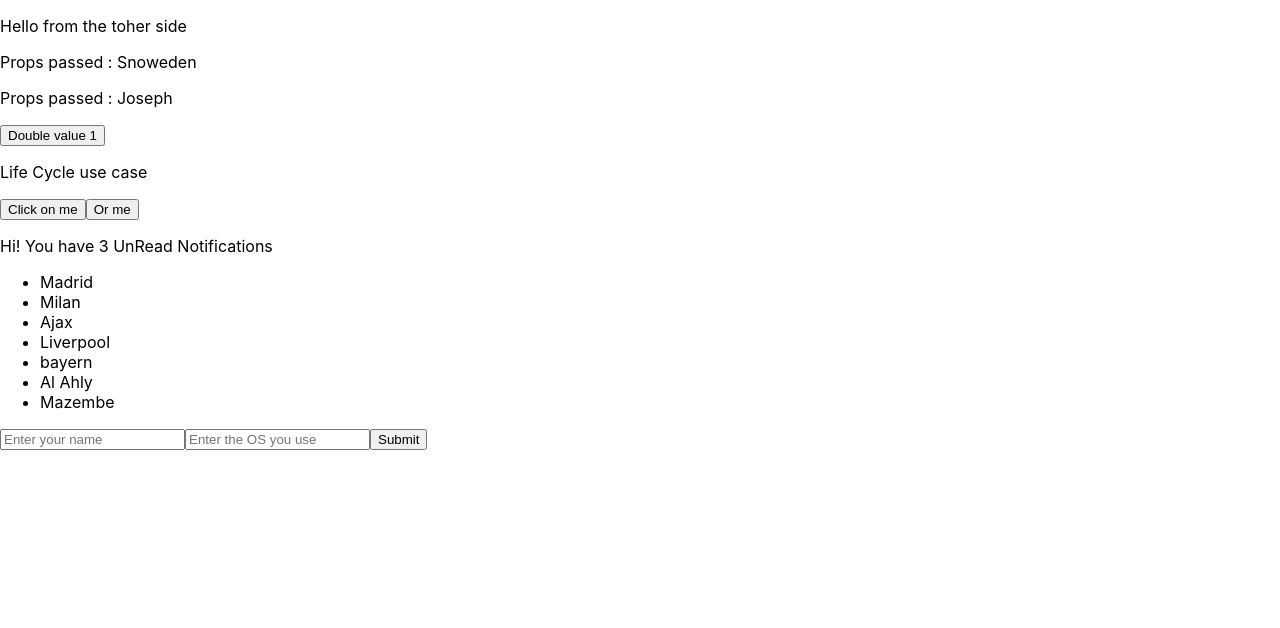
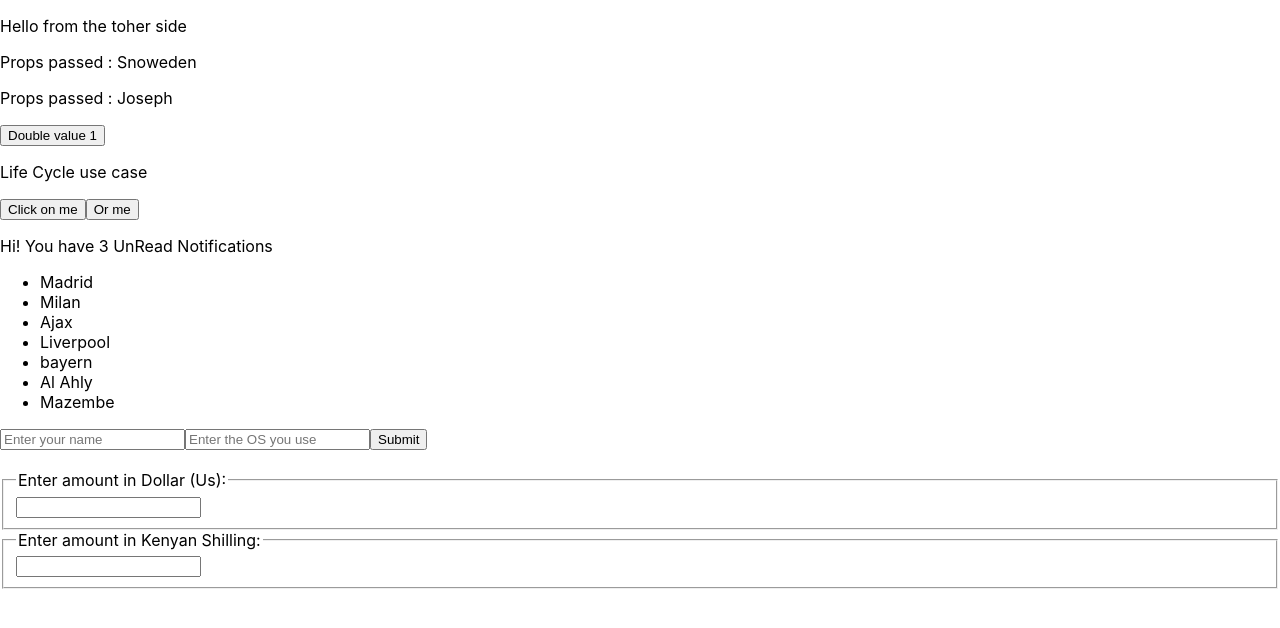
Before and after one commit to berna39/reactjs_fundamental, a React (Create React App) app: page / in a window 1280 px wide. Shown: the top 628 px of the page. Built offline with nearby package versions, Linux system fonts and the light colour scheme.

Commit message:
Little money converter

```diff
--- /dev/null
+++ b/src/components/CurrencyInputComponent.js
@@ -0,0 +1,30 @@
+import React from "react";
+
+const currencies = {
+    usd: 'Dollar (Us)',
+    ksh: 'Kenyan Shilling'
+};
+
+class CurrencyInputComponent extends React.Component{
+    constructor(props){
+        super(props);
+        this.state = { amount: '' };
+
+        this.handleChange = this.handleChange.bind(this);
+    }
+
+    handleChange(e){
+        this.setState({ amount: e.target.value});
+    }
+
+    render(){
+        return(<div>
+                    <fieldset>
+                        <legend>Enter amount in {currencies[this.props.currency]}:</legend>
+                        <input value={this.state.amount} onChange={this.handleChange} />
+                    </fieldset>
+                </div>);
+    }
+}
+
+export default CurrencyInputComponent;
--- /dev/null
+++ b/src/components/MoneyConverterComponent.js
@@ -0,0 +1,39 @@
+import React from "react";
+import CurrencyInputComponent from "./CurrencyInputComponent";
+
+function dollardToKsh(dollar){
+    return dollar * 120.05;
+}
+
+function kshToDollar(ksh){
+    return ksh / 120.05;
+}
+
+function doCovert(amount, conversion){
+    let value = parseFloat(amount);
+    if(Number.NaN(value)){
+        return '';
+    }
+
+    let output = conversion(value);
+    let rounded = Math.round(value * 1000) / 1000;
+    return rounded.toString();
+}
+
+class MoneyConverterComponent extends React.Component{
+    constructor(props){
+        super(props);
+    }
+
+    render(){
+        return(
+            <div>
+                <br />
+                <CurrencyInputComponent currency="usd"/>
+                <CurrencyInputComponent currency="ksh"/>
+            </div>
+        );
+    }
+}
+
+export default MoneyConverterComponent;
--- a/src/index.js
+++ b/src/index.js
@@ -10,6 +10,7 @@ import LifeCycleComponent from './components/LifeCycleComponent';
 import EventComponent from './components/EventComponent';
 import ConditionalRendering from './components/ConditionalRendering';
 import ListComponent from './components/ListComponent';
+import MoneyConverterComponent from './components/MoneyConverterComponent';
 import Form from './components/Form';
 
 const root = ReactDOM.createRoot(document.getElementById('root'));
@@ -24,6 +25,7 @@ root.render(
     <ConditionalRendering />
     <ListComponent />
     <Form />
+    <MoneyConverterComponent />
   </React.StrictMode>
 );
 
```
